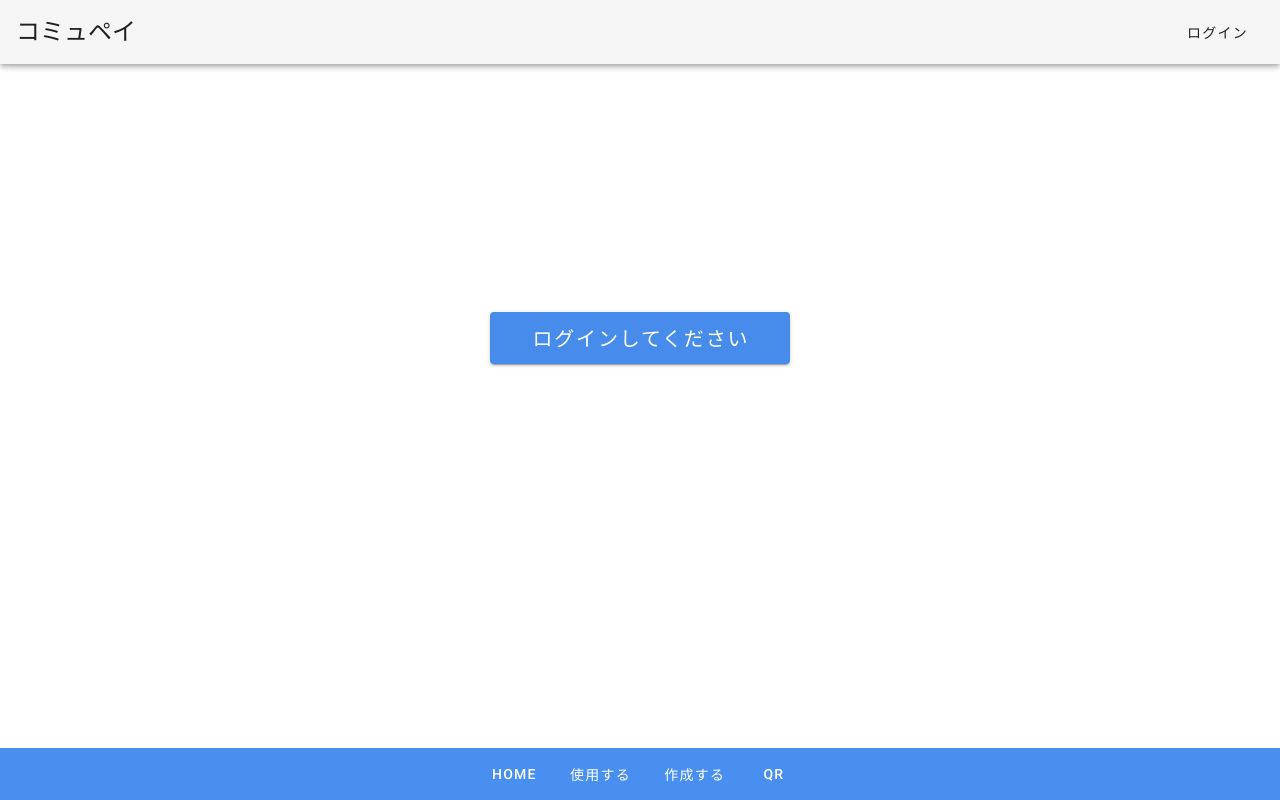
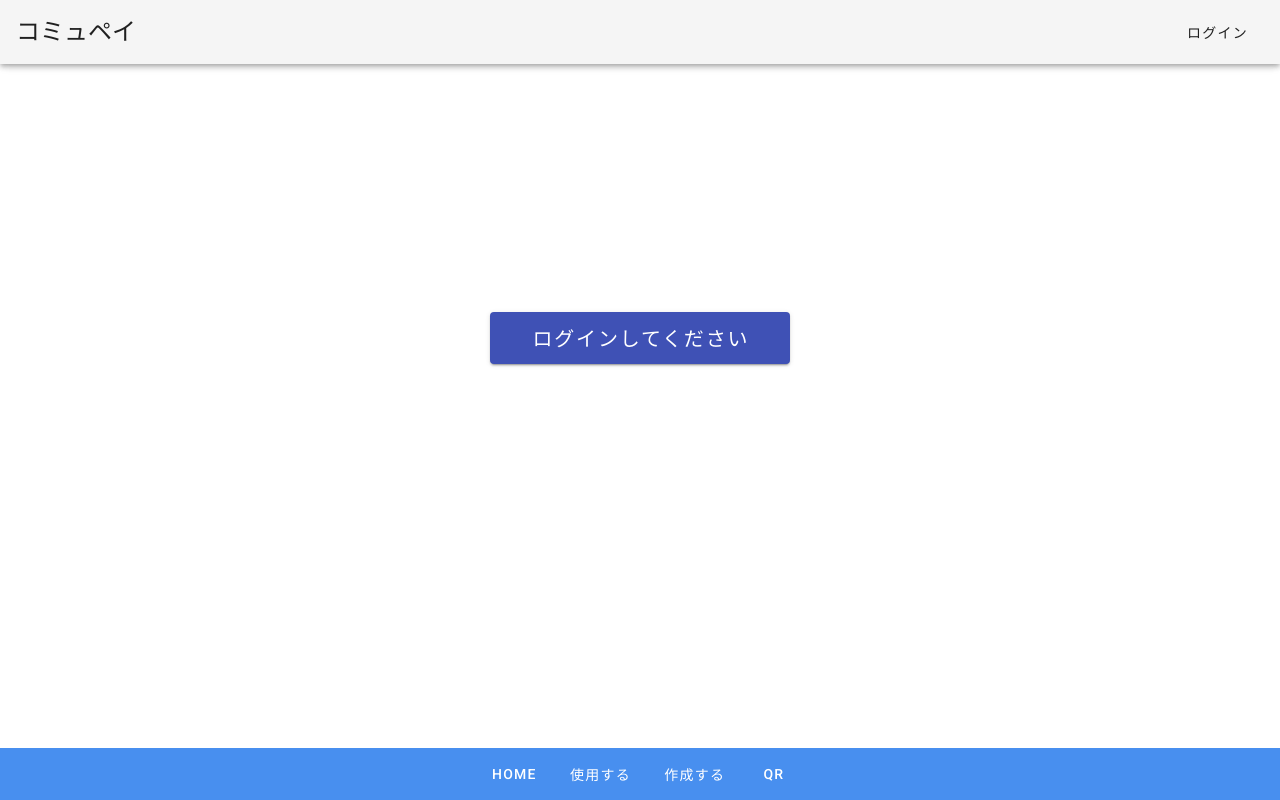
Before and after one commit to Futaba-Kosuke/community-pay, a Vue app: page /create_coin_form in a window 1280 px wide. Built offline with nearby package versions, Linux system fonts and the light colour scheme; no server answers.

Commit message:
[update] 強制ログインボタンの色を変更しました #29

```diff
--- a/src/components/ForcedLoginButton.vue
+++ b/src/components/ForcedLoginButton.vue
@@ -1,6 +1,6 @@
 <template>
   <div class="my-2">
-    <v-btn to="/login_form" x-large class="start_button" color="rgb(71, 140, 234)">ログインしてください</v-btn>
+    <v-btn to="/login_form" x-large class="start_button" color="indigo">ログインしてください</v-btn>
   </div>
 </template>
 
```
